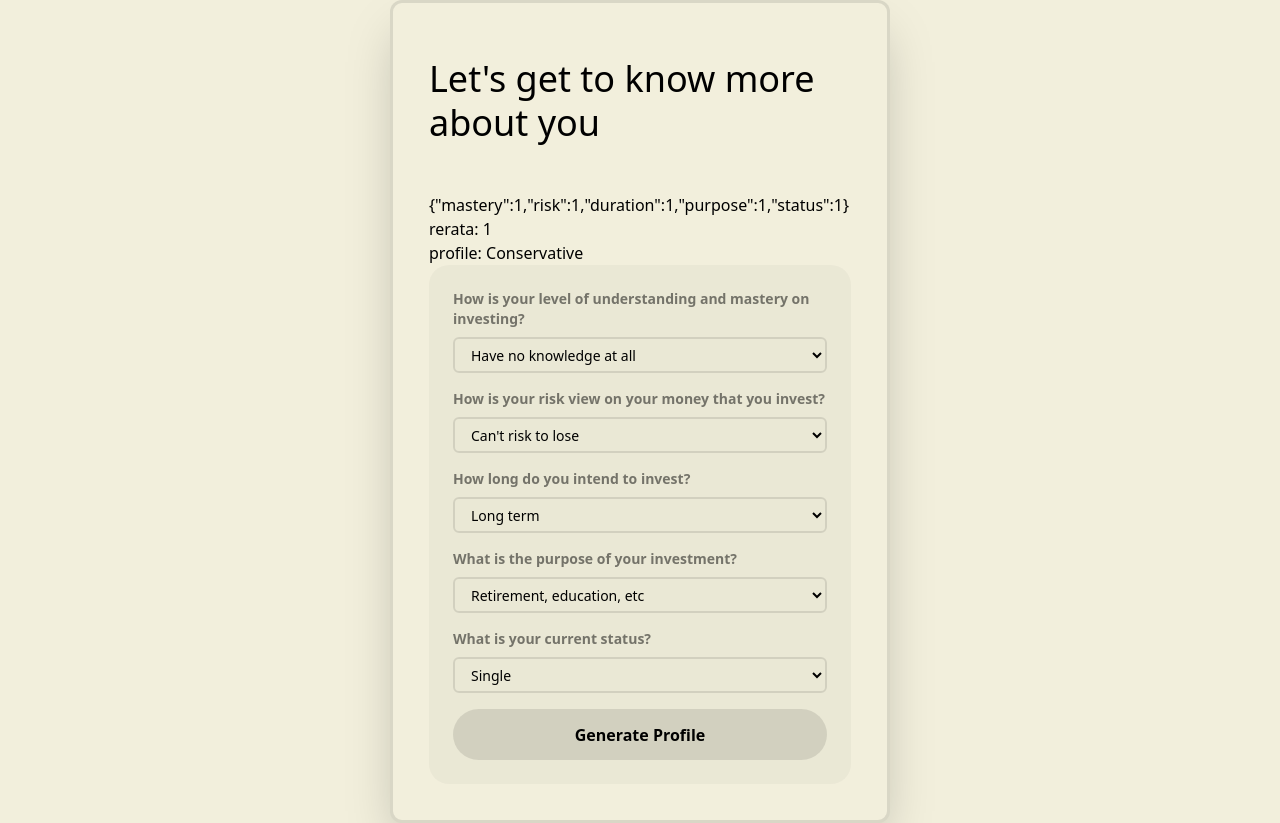
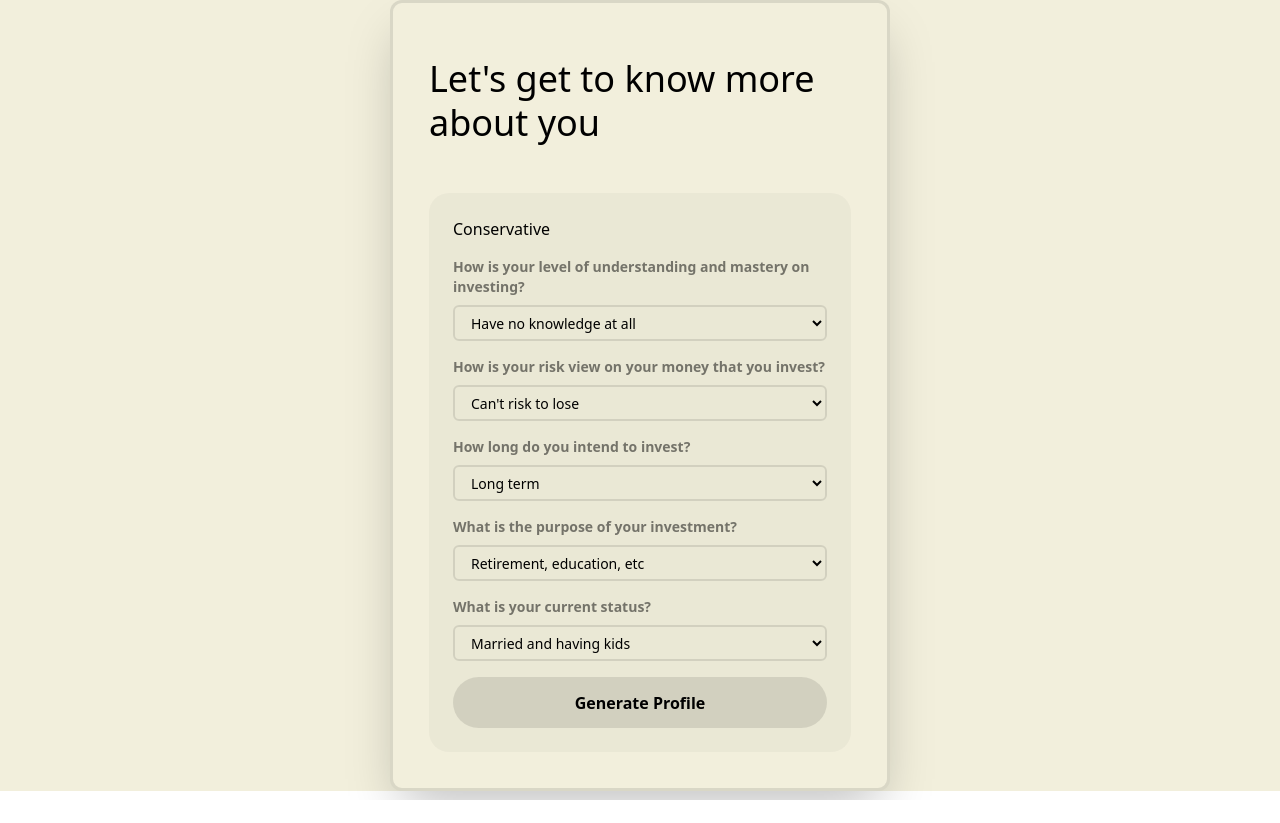
Before and after one commit to abielzulio/upvest, a Next.js app: page /profile-type in a window 1280 px wide. After the commit the page ends 800 px from the top, so only its background shows below. Built offline with nearby package versions, Linux system fonts and the light colour scheme.

Commit message:
fix: final ProfileType

```diff
--- a/pages/profile-type.tsx
+++ b/pages/profile-type.tsx
@@ -64,7 +64,7 @@ const PROFILE_OPTIONS = {
   status: [
     {
       value: 1,
-      label: "Single",
+      label: "Married and having kids",
     },
     {
       value: 2,
@@ -72,7 +72,7 @@ const PROFILE_OPTIONS = {
     },
     {
       value: 3,
-      label: "Married and having kids",
+      label: "Single",
     },
   ],
 }
@@ -87,8 +87,10 @@ interface ProfileScore {
 
 const ProfileTypeQuiz = ({
   setUserProfile,
+  setShowResult,
 }: {
   setUserProfile: DispatchSetState<UserProfileType>
+  setShowResult: DispatchSetState<boolean>
 }) => {
   const [profileScore, setProfileScore] = useState<ProfileScore>({
     mastery: 1,
@@ -99,48 +101,43 @@ const ProfileTypeQuiz = ({
   })
 
   const [profileType, setProfileType] = useState<UserProfileType>()
-  const [test, setTest] = useState<number>()
 
   const onSubmitForm = (e: FormEvent<HTMLFormElement>) => {
     e.preventDefault()
 
-    if (profileType) setUserProfile(profileType)
+    /*     if (profileType) setUserProfile(profileType) */
   }
 
   useEffect(() => {
-    const totalProfileScore =
+    const totalProfileScore = parseFloat(
+      (
         profileScore.mastery * 0.2 +
         profileScore.risk * 0.3 +
         profileScore.duration * 0.2 +
         profileScore.purpose * 0.15 +
         profileScore.status * 0.15
+      ).toString()
+    )
 
-    if (totalProfileScore) setTest(totalProfileScore)
-
-    const test = parseFloat(totalProfileScore.toString())
-
-    if (test < 2.0) {
+    if (totalProfileScore < 2.0) {
       setProfileType("Conservative")
     }
 
-    if (test >= 2.0 && test < 3.0) {
+    if (totalProfileScore >= 2.0 && totalProfileScore < 3.0) {
       setProfileType("Moderate")
     }
 
-    if (test >= 3.0) {
+    if (totalProfileScore >= 3.0) {
       setProfileType("Aggresive")
     }
   }, [profileScore])
 
   return (
-    <>
-      <p className="text-black">{JSON.stringify(profileScore)}</p>
-      <p className="text-black">rerata: {test}</p>
-      <p className="text-black">profile: {profileType}</p>
     <form
       className="flex flex-col gap-[16px] bg-black/[0.03] text-black p-[24px] rounded-[20px] h-full"
       onSubmit={(e) => onSubmitForm(e)}
     >
+      <p>{profileType}</p>
       <div className="flex flex-col gap-[8px]">
         <label htmlFor="mastery" className="text-sm opacity-50 font-semibold">
           How is your level of understanding and mastery on investing?
@@ -186,10 +183,7 @@ const ProfileTypeQuiz = ({
         </select>
       </div>
       <div className="flex flex-col gap-[8px]">
-          <label
-            htmlFor="duration"
-            className="text-sm opacity-50 font-semibold"
-          >
+        <label htmlFor="duration" className="text-sm opacity-50 font-semibold">
           How long do you intend to invest?
         </label>
         <select
@@ -260,18 +254,21 @@ const ProfileTypeQuiz = ({
         </button>
       </div>
     </form>
-    </>
   )
 }
 
 const ProfileTypePage = () => {
   const { setUserProfile } = useContext(UserContext)
+  const [showResult, setShowResult] = useState<boolean>(false)
   return (
     <div className="px-[36px] pb-[36px] pt-[54px] flex flex-col h-full justify-between">
       <h1 className="text-black text-[36px] font-medium pb-[48px]">
         Let's get to know more about you
       </h1>
-      <ProfileTypeQuiz setUserProfile={setUserProfile} />
+      <ProfileTypeQuiz
+        setUserProfile={setUserProfile}
+        setShowResult={showResult}
+      />
     </div>
   )
 }
```
Lines whose indentation alone changed are shown as unchanged.
